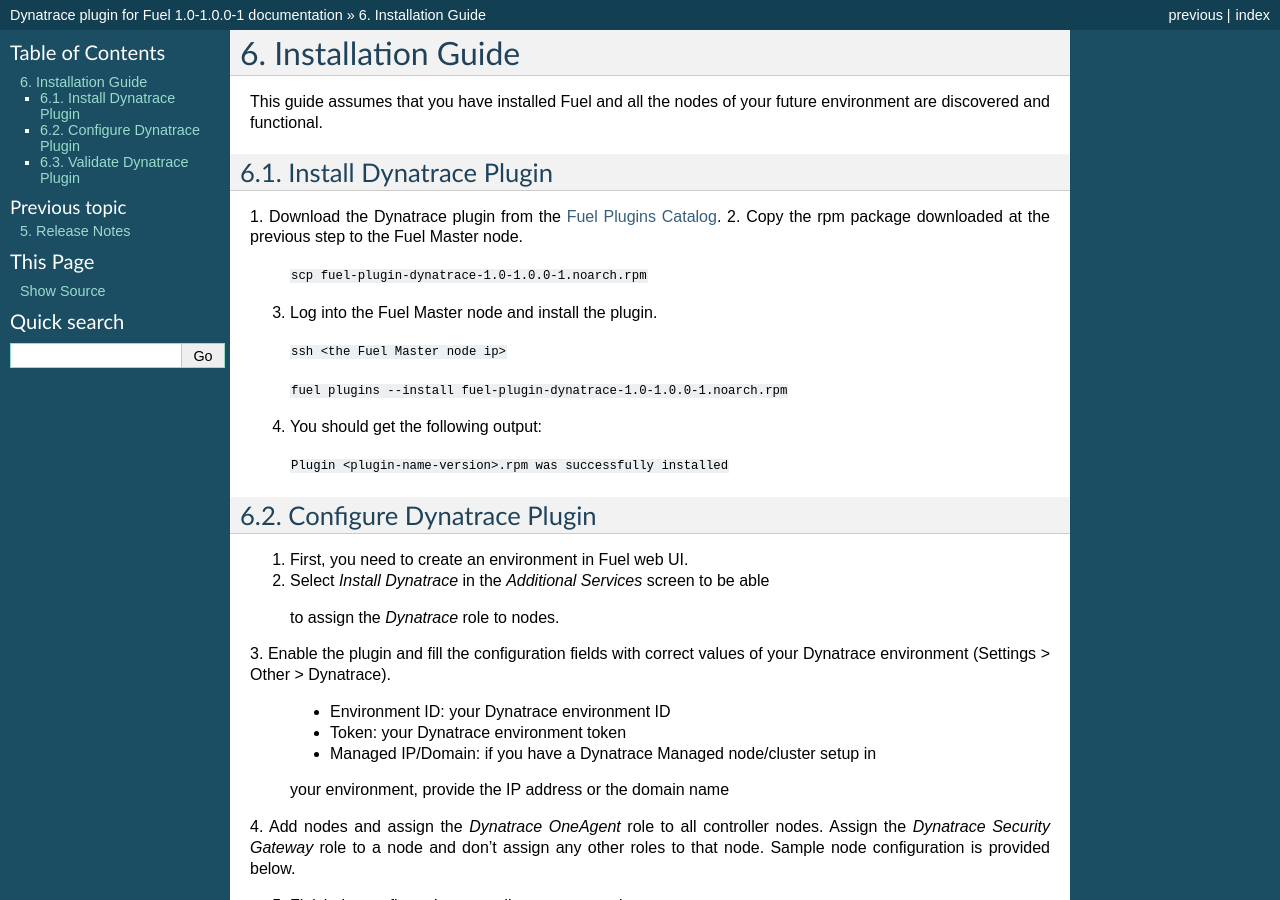
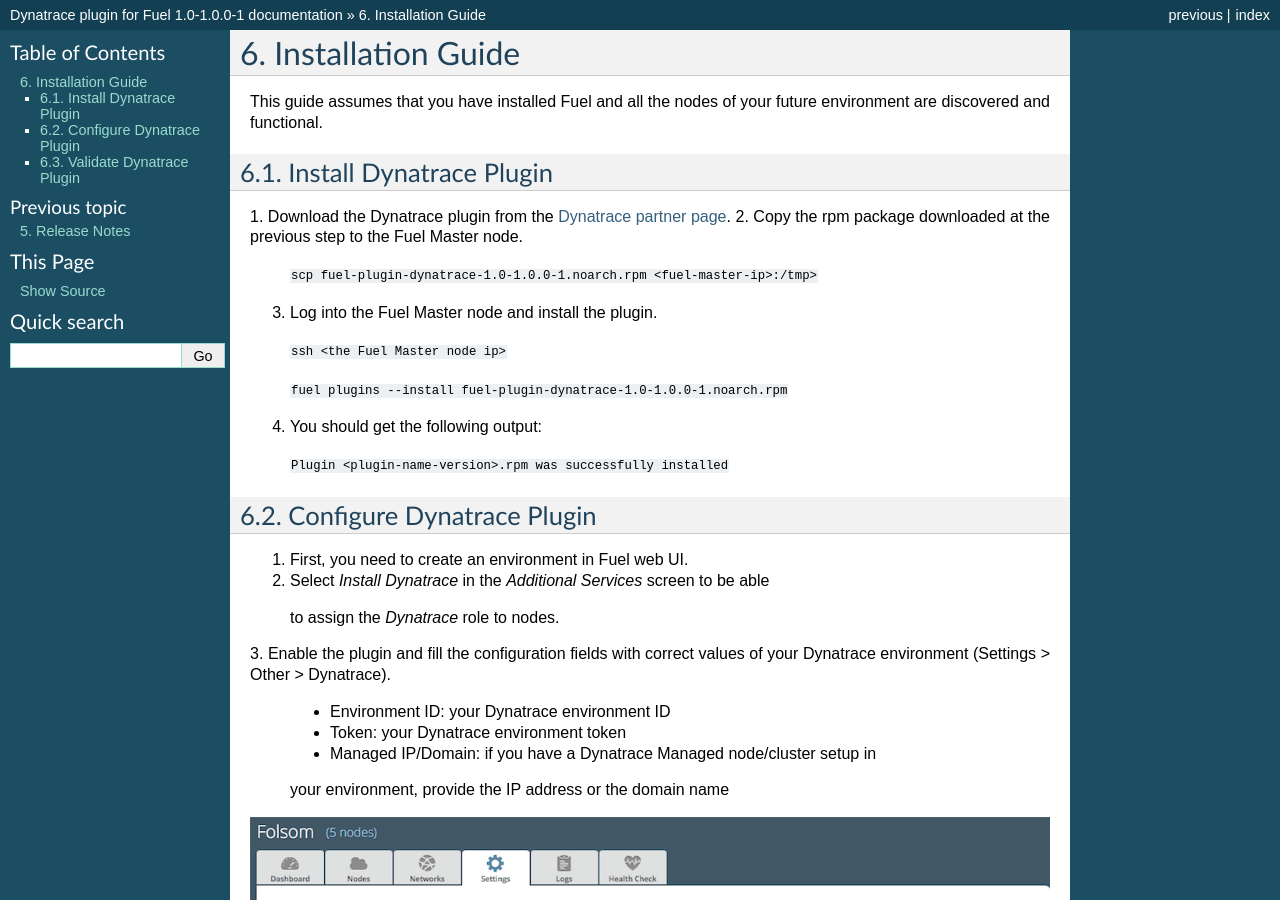
Before and after one commit to openstack-archive/fuel-plugin-dynatrace, a Sphinx documentation site: the page built from doc/user/source/installationGuide.rst, in a window 1280 px wide and 900 px high. Built offline with Sphinx 7.4.7, drawn with Linux system fonts in a browser that asks for light colours; some of the changed text lies outside the part shown.

Commit message:
added image to installation guide

```diff
--- a/doc/user/source/installationGuide.rst
+++ b/doc/user/source/installationGuide.rst
@@ -5,12 +5,12 @@
 
 Install Dynatrace Plugin
 ''''''''''''''''''''''''
-1. Download the Dynatrace plugin from the `Fuel Plugins Catalog
-<https://software.mirantis.com/download-mirantis-openstack-fuel-plug-ins/>`_.
+1. Download the Dynatrace plugin from the `Dynatrace partner page
+<https://www.mirantis.com/partners/dynatrace/>`_.
 2. Copy the rpm package downloaded at the previous step to the Fuel Master
 node.
 
- ``scp fuel-plugin-dynatrace-1.0-1.0.0-1.noarch.rpm``
+ ``scp fuel-plugin-dynatrace-1.0-1.0.0-1.noarch.rpm <fuel-master-ip>:/tmp>``
 
 3. Log into the Fuel Master node and install the plugin.
 
@@ -25,8 +25,10 @@
 Configure Dynatrace Plugin
 ''''''''''''''''''''''''''
 1. First, you need to create an environment in Fuel web UI.
+
 2. Select *Install Dynatrace* in the *Additional Services* screen to be able
  to assign the *Dynatrace* role to nodes.
+
 3. Enable the plugin and fill the configuration fields with correct values
 of your Dynatrace environment (Settings > Other > Dynatrace).
 
@@ -35,13 +37,19 @@
  - Managed IP/Domain: if you have a Dynatrace Managed node/cluster setup in
  your environment, provide the IP address or the domain name
 
+.. image:: images/9yl01.png
+
 4. Add nodes and assign the *Dynatrace OneAgent* role to all controller nodes.
 Assign the *Dynatrace Security Gateway* role to a node and don't assign any
 other roles to that node. Sample node configuration is provided below.
 
+.. image:: images/9yl01.png
+
 5. Finish the configuration according to your requirements.
 
-6. Press *Deploy changes* to deploy the environment.
+6. Execute network connectivity check.
+
+7. Press *Deploy changes* to deploy the environment.
 
 Validate Dynatrace Plugin
 '''''''''''''''''''''''''
```
Also changed, not shown: doc/user/source/images/9yl01.png (added).
